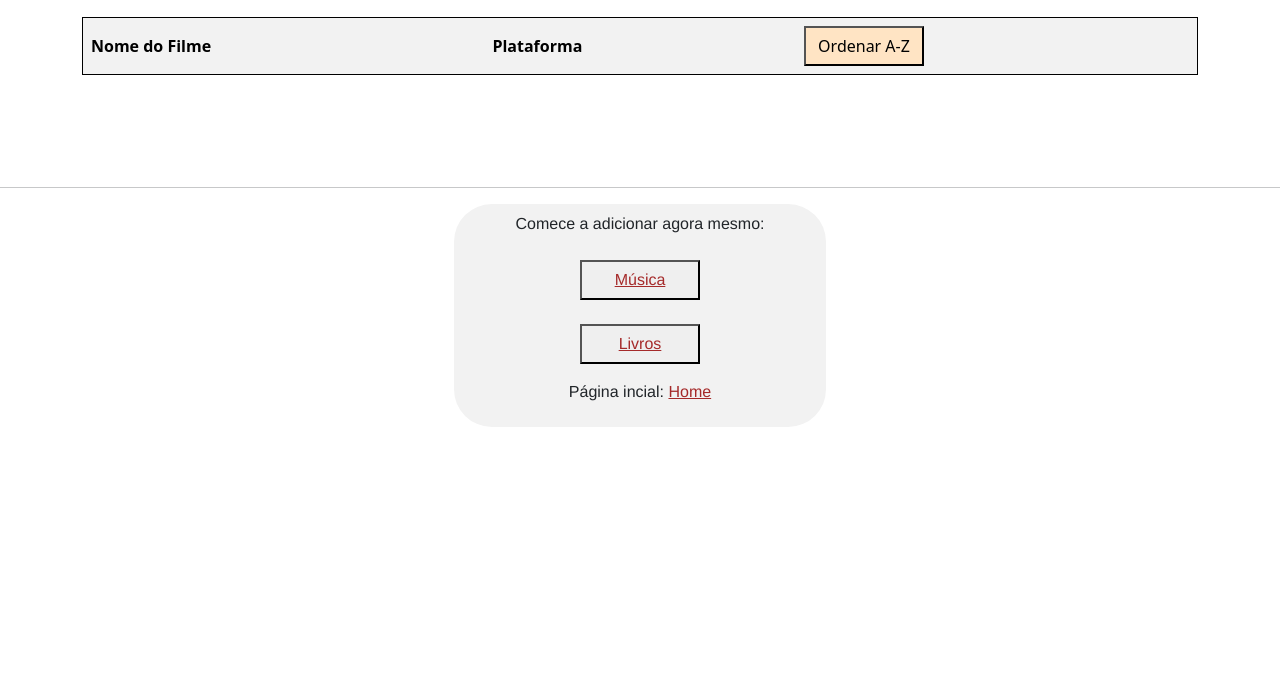
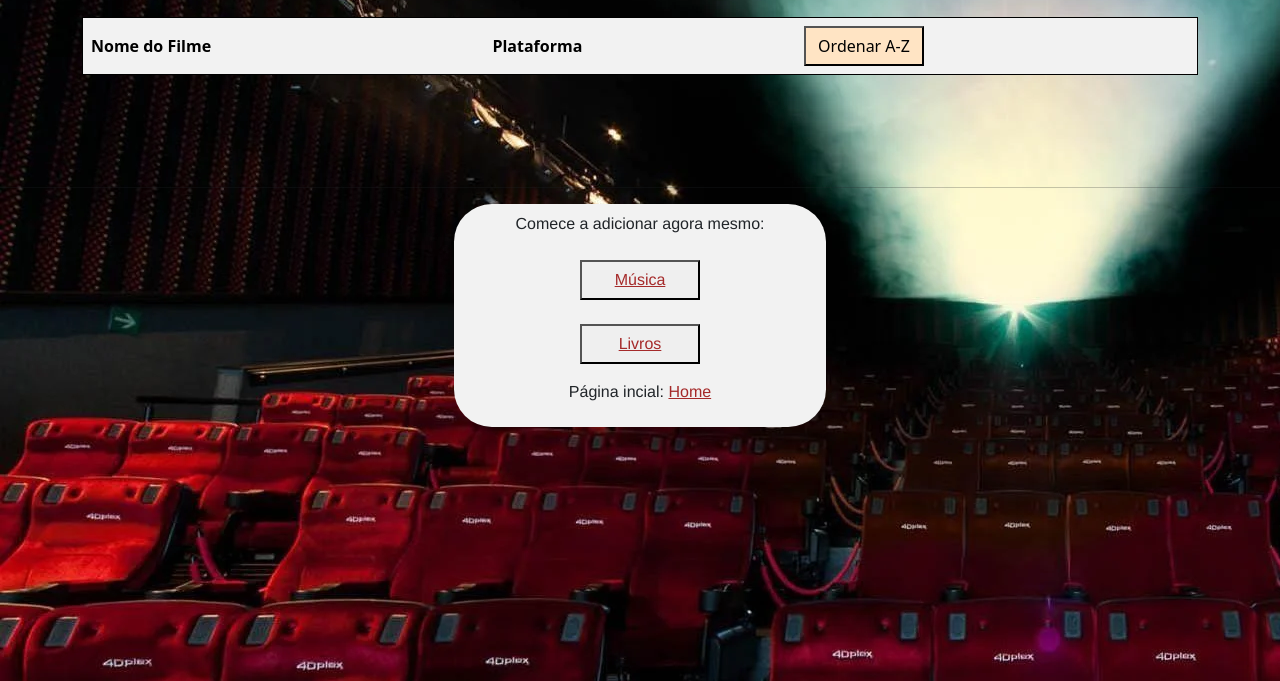
Before and after one commit to LeonardoAlvesEtec/Watchlist-true, a plain HTML site: page lista-filmes.html in a window 1280 px wide. Shown: the part 119-800 px from the top of the page. Drawn offline with Linux system fonts and the light colour scheme.

Commit message:
Update lista-filmes.html

```diff
--- a/lista-filmes.html
+++ b/lista-filmes.html
@@ -9,7 +9,7 @@
     <link rel="stylesheet" href="bootstrap-5.1.3-dist/bootstrap-5.1.3-dist/css/bootstrap.css">
 </head>
 <!--Fundo da página, com imagem relacionada-->
-<body style="background-image: url(/IW2/img/cinema.webp);">
+<body style="background-image: url(/img/cinema.webp);">
     <h1 style="border: 10px; border-style: outset; border-color: rgb(126, 0, 0); background-color: rgb(245, 78, 78);">Filmes que quero assistir:</h1>
 
     <!-- Forms e botões para indicar o que deve ser feito-->
```
